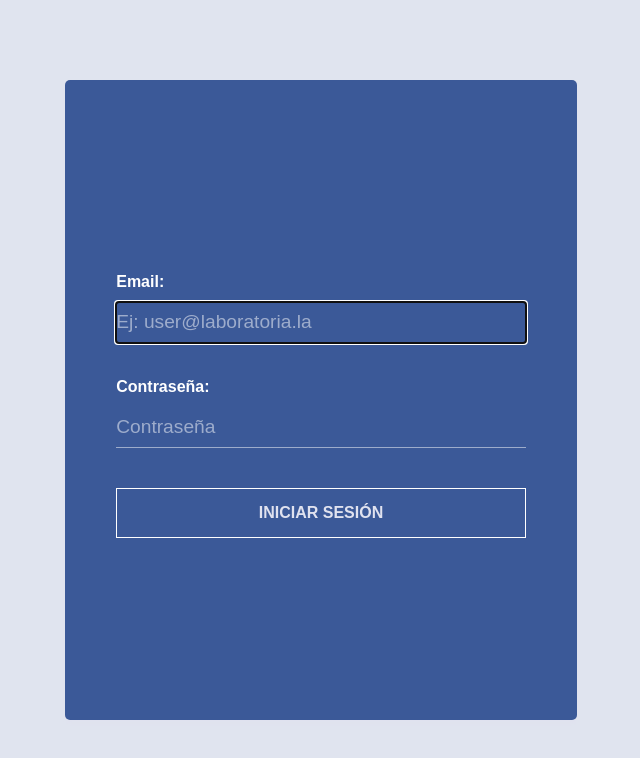
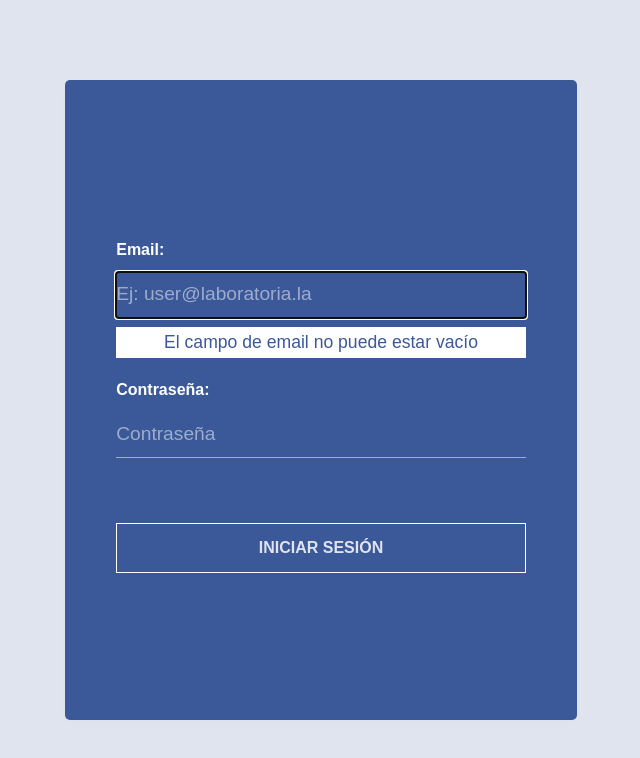
Before and after one commit to klujanrosas/laboratoria-facebook-js, a plain HTML site: page index.html in a window 1280 px wide. Shown: the whole page, without its empty margins (319-959 px from the left). Drawn offline with Linux system fonts and the light colour scheme.

Commit message:
Added field error placeholder

```diff
--- a/index.html
+++ b/index.html
@@ -13,12 +13,19 @@
       <div class="login-form__input-container">
         <p class="input-container__label">Email:</p>
         <input autofocus placeholder="Ej: user@laboratoria.la" type="text" class="input-container__text-input">
+        <div class="input-container__field-error">
+          <p>
+            El campo de email no puede estar vacío
+          </p>
+        </div>
       </div>
       <div class="login-form__input-container">
         <p class="input-container__label">Contraseña:</p>
         <input placeholder="Contraseña" type="password" class="input-container__text-input">
+        <div class="input-container__field-error">
+        </div>
       </div>
-      <div role="button" class="input-container__submit-button">
+      <div role="button" class="login-form__submit-button">
         <p class="submit-button__label">
           INICIAR SESIÓN
         </p>
--- a/styles.css
+++ b/styles.css
@@ -20,6 +20,7 @@ html, body {
 }
 
 .login-form {
+  position: relative;
   display: flex;
   width: 40%;
   height: 80%;
@@ -32,20 +33,23 @@ html, body {
 }
 
 .login-form__input-container {
+  position: relative;
   display: flex;
   flex-flow: column wrap;
   width: 80%;
-  height: 80px;
-  align-items: space-between;
+  height: 140px;
+  align-items: flex-start;
   justify-content: center;
   background: #3B5998;
-  margin-bottom: 25px;
+  /* margin-bottom: 25px; */
 }
 
 
 .input-container__label {
   display: flex;
   flex: 1;
+  width: 100%;
+  flex-shrink: 0;
   align-items: center;
   justify-content: flex-start;
   font-size: 1rem;
@@ -76,25 +80,43 @@ html, body {
   border-bottom: 1.5px solid white;
 }
 
-
 .input-container__text-input::-webkit-input-placeholder {
   color: rgba(255, 255, 255, 0.5);
 }
 
-.input-container__submit-button {
+.input-container__field-error {
+  display: flex;
+  height: 50px;
+  align-items: center;
+  justify-content: center;
+  width: 100%;
+  transition: all 0.2s linear;
+}
+
+.input-container__field-error>p {
+  width: 100%;
+  text-align: center;
+  background: white;
+  padding-top: 5px;
+  padding-bottom: 5px;
+  color: #3B5998;
+  font-size: 1.1rem;
+  font-family: Arial, Helvetica, sans-serif;
+}
+
+.login-form__submit-button {
   display: flex;
   align-items: center;
   justify-content: center;
   width: 80%;
   height: 50px;
-  /* border-radius: 25px; */
   border: 1px solid white;
   background: #3B5998;
   margin-top: 15px;
   transition: background 0.25s ease;
 }
 
-.input-container__submit-button:hover {
+.login-form__submit-button:hover {
   background: #E0E2EF;
 }
 
```
